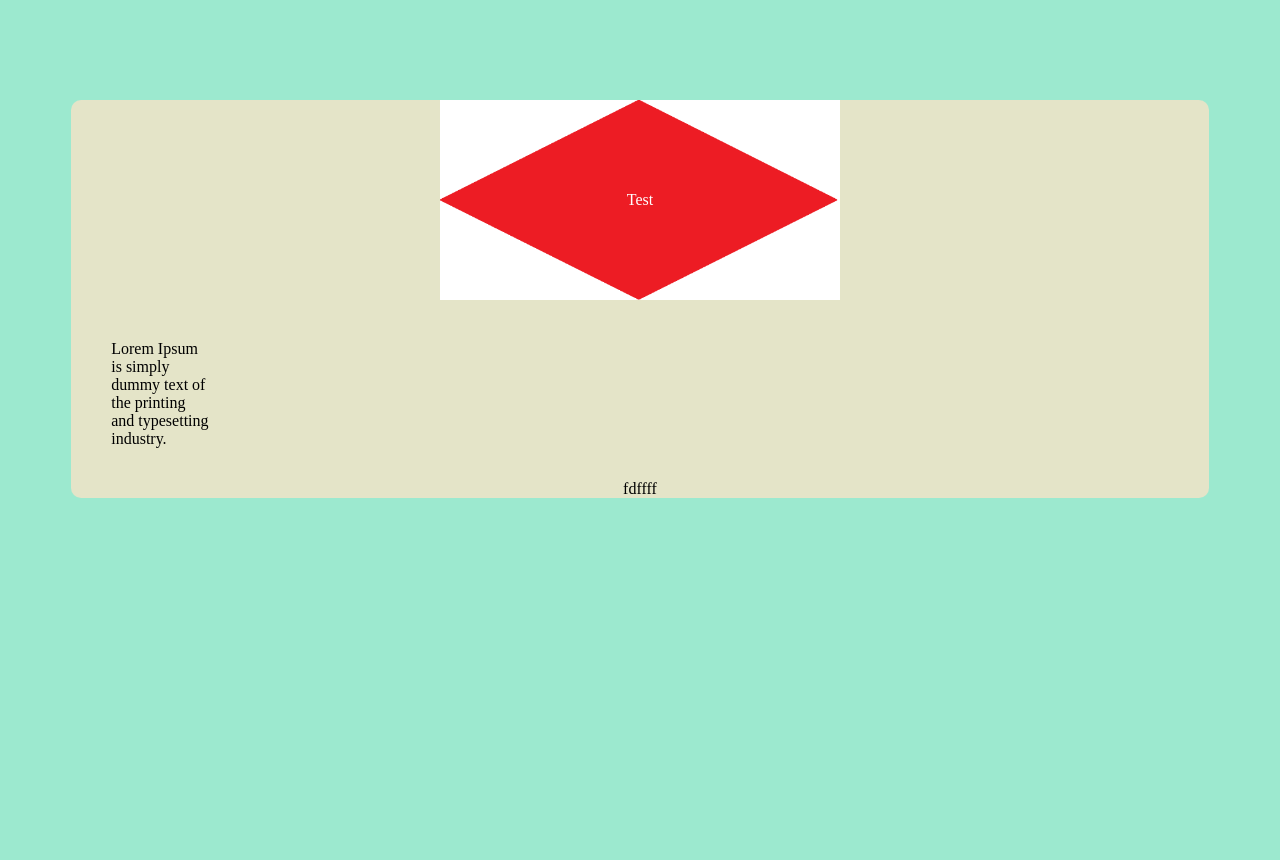
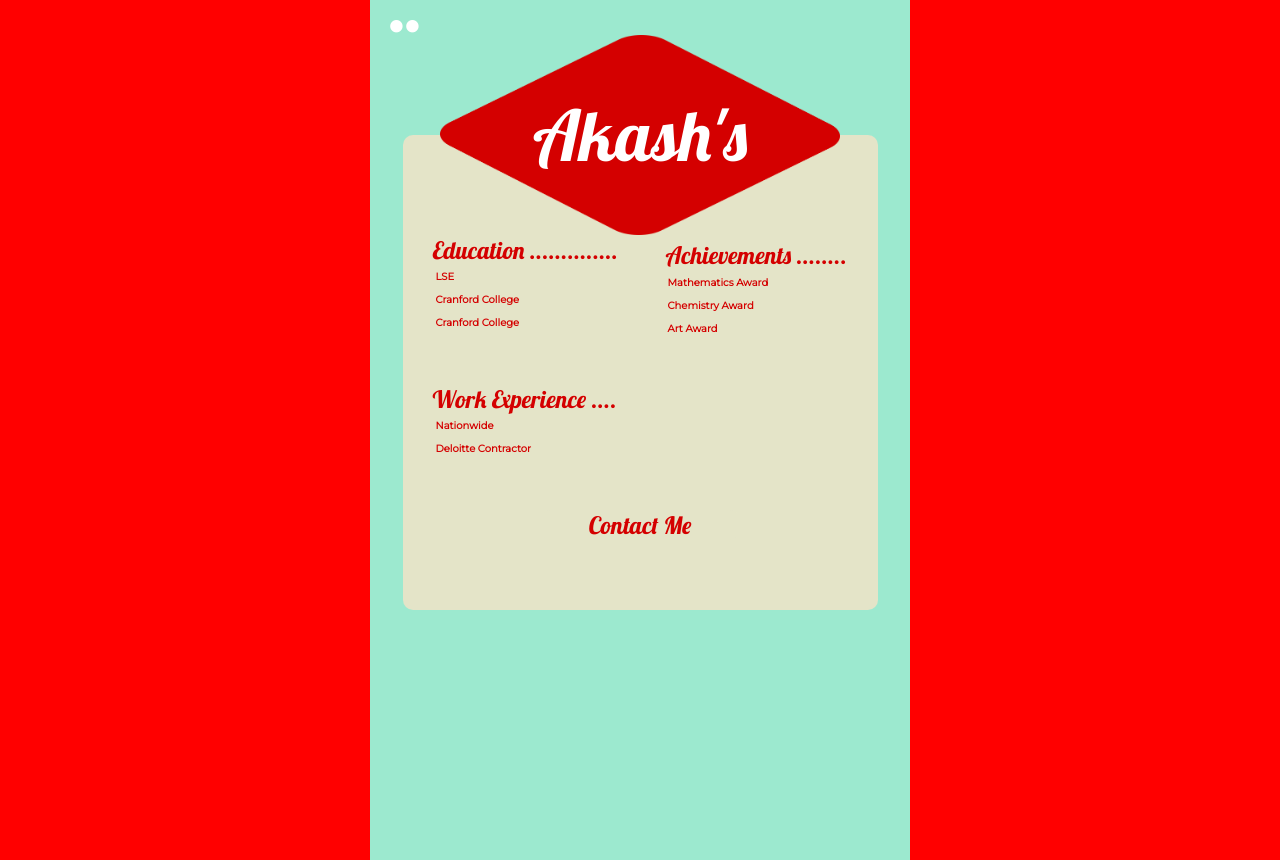
Before and after one commit to Emmanuelnology/CV, a PHP site: page /akash/test.html in a window 1280 px wide. Before the commit the page ends 498 px from the top, so only its background shows below. Run offline with PHP 8.4, Linux system fonts and the light colour scheme; some libraries are stand-ins or nearby versions.

Commit message:
Changed website to menu

```diff
--- a/akash/test-style.css
+++ b/akash/test-style.css
@@ -1,18 +1,33 @@
 
 body{
-    background-color: rgb(156, 233, 207);
+    background-color:rgb(255, 0, 0);
+    margin:0;
+}
+.dots{
+    color:white;
+    font-size: 0.8em;
+    z-index: -1;
+
+
+}
+.content{
+    width: 500px;
+    margin: auto;
+    background: rgb(156,233,207);
+    padding: 20px;
+    margin-bottom: 0px;
 }
 
-
 main>div{
-    height:65%;
-    width:90%;
+    height:95%;
+    width:95%;
     background-color: rgb(228, 228, 200);
     border-radius: 10px;
     margin: 100px auto;
     text-align: center;
-    position:relative;
+    position: relative;
 }
+
 .square {
     margin: 0 auto;
     display:flex;
@@ -20,19 +35,109 @@ main>div{
     justify-content: center;
     height:200px;
     width: 400px;
-    background-image:url('diamond.png');
+    background-image:url('diamond-test1.png');
     background-size: 100% 100%;
+    transform: translate(0px, -100px);
+    position: relative;
+}
+
+
+.square div {
+    color:white;
+    font-family:'Lobster';
+    font-size: 70px;
+}
+
+.education{
+    height:30px;
+    width:40%;
+    display: block;
+    text-align: left;
+    margin: 20px;
+    padding: 10px;
+    position: relative;
+    top:-130px;
+    font-family: 'Lobster';
+    color:rgb(212, 0, 0);
+    font-size: 1.5em
 
 }
 
-.square div {
-    color:white;
+.education-fill{
+    width:40%;
+    text-align: left;
+    position: relative;
+    top:-155px;
+    color:rgb(212, 0, 0);
+    left: -7px;
+    font-size: 10px;
+
+}
+ul{
+    list-style-type: none;
+    font-family: 'Montserrat';
+    font-weight:bold;
+}
+li{
+    margin-bottom: 10px;
 }
 
-#container1{
-    height:100px;
-    width:100px;
+.work{
+    height:30px;
+    width:40%;
     display: block;
     text-align: left;
-    margin: 40px;
+    margin: 20px;
+    padding: 10px;
+    position: relative;
+    top:-130px;
+    font-family: 'Lobster';
+    color:rgb(212, 0, 0);
+    font-size: 1.5em
 }
+
+.work-fill{
+    width:40%;
+    text-align: left;
+    position: relative;
+    top:-155px;
+    color:rgb(212, 0, 0);
+    left: -7px;
+    font-size: 10px;
+}
+
+    .achievements{
+        height:30px;
+        width:40%;
+        display: block;
+        text-align: left;
+        position: relative;
+        top:-380px;
+        font-family: 'Lobster';
+        color:rgb(212, 0, 0);
+        font-size: 1.5em;
+        float:right;
+        left: -22px;
+    }
+
+    .ach-fill{
+        width:40%;
+        text-align: left;
+        position: relative;
+        top:-354px;
+        color:rgb(212, 0, 0);
+        left: 130px;
+        font-size: 10px;
+        float:right;
+    }
+    .contact{
+        height:30px;
+        width:40%;
+        display: block;
+        text-align: center;
+        position: relative;
+        top:-200px;
+        font-family: 'Lobster';
+        color:rgb(212, 0, 0);
+        font-size: 1.5em;
+    }
--- a/akash/test.html
+++ b/akash/test.html
@@ -2,46 +2,67 @@
 <html>
 <head>
     <link href="test-style.css" rel="stylesheet">
+    <link href="https://fonts.googleapis.com/css?family=Lobster" rel="stylesheet">
+    <link href="https://fonts.googleapis.com/css?family=Montserrat" rel="stylesheet">
+    <link rel="stylesheet" href="https://use.fontawesome.com/releases/v5.4.2/css/all.css" integrity="sha384-/rXc/GQVaYpyDdyxK+ecHPVYJSN9bmVFBvjA/9eOB+pb3F2w2N6fc5qB9Ew5yIns" crossorigin="anonymous">
     <title>Menu Test</title>
 </head>
 
 <body>
-    <main>
+    <div class="content">
+        <div class="dots">
+            <i class="fas fa-circle"></i> <i class="fas fa-circle"></i>
+        </div>
+        <main>
 
 
-        <div>
-            <div class="square">
-                <div>Test</div>
+            <div>
+
+                <div class="square">
+                    <div class="font-title">Akash's</div>
+                </div>
+
+
+                <div class="education">
+                    <span>Education ..............</span>
+                </div>
+                <div class="education-fill">
+                    <ul>
+                        <li>LSE</li>
+                        <li>Cranford College</li>
+                        <li>Cranford College</li>
+                    </ul>
+                </div>
+
+                <div class="work">
+                    <span>Work Experience ....</span>
+                </div>
+                <div class="work-fill">
+                    <ul>
+                        <li>Nationwide</li>
+                        <li>Deloitte Contractor</li>
+                    </ul>
+                </div>
+
+                <div class="achievements">
+                        <span>Achievements ........</span>
+                    </div>
+                    <div class="ach-fill">
+                        <ul>
+                            <li>Mathematics Award</li>
+                            <li>Chemistry Award</li>
+                            <li>Art Award</li>
+                        </ul>
+                    </div>
             </div>
 
-            <div id="container1">
-                Lorem Ipsum is simply dummy text of the printing and typesetting industry.
+            <div class="contact">
+                <span>Contact Me</span>
             </div>
-            fdffff
 
 
+        </main>
 
-
-
-        </div>
-
-
-
-
-    </main>
-
-
+    </div>
 </body>
-
-
-
-
-
-
-
-
-
-
-
-
 </html>
```
Also changed, not shown: akash/diamond-test.png (added), akash/diamond-test1.png (added).
